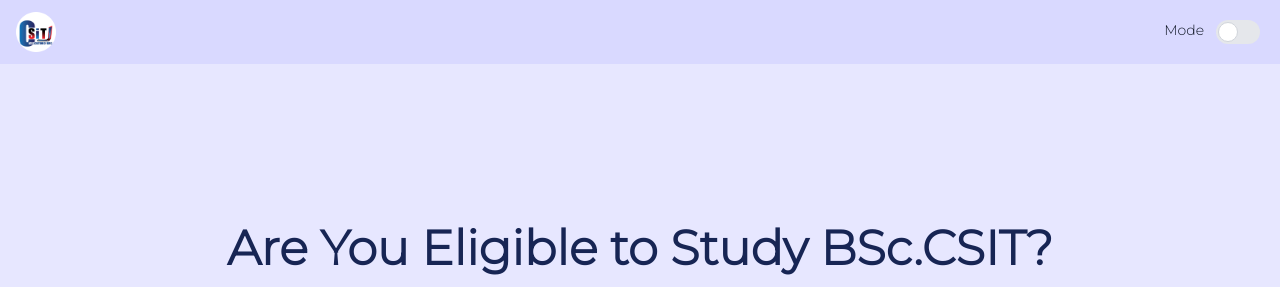
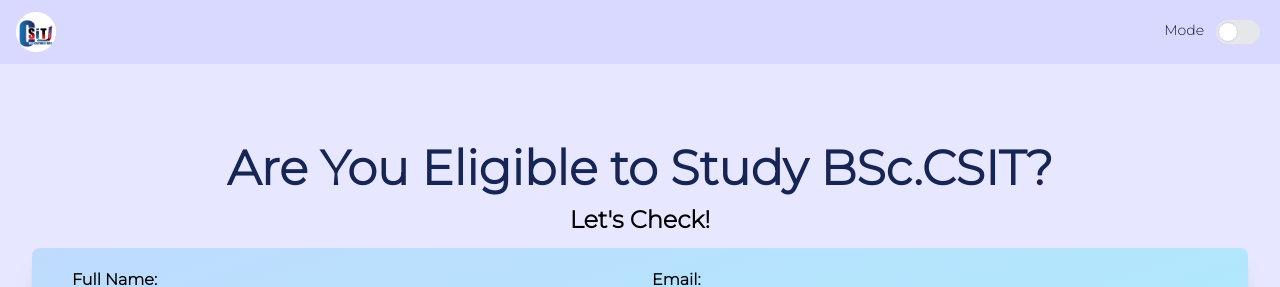
Before and after one commit to sanchitpandeyyy/eligibleornot, a React (Create React App) app: page / in a window 1280 px wide. Shown: the top 287 px of the page. Built offline with nearby package versions, Linux system fonts and the light colour scheme.

Commit message:
darktheme

```diff
--- a/src/components/eligible/eligible.jsx
+++ b/src/components/eligible/eligible.jsx
@@ -212,7 +212,7 @@ const Eligible = () => {
            <NavBar/>
            </nav>
 
-           <div id='wholediv' className='text-gray-900 p-20 m-auto'></div>
+           <div id='wholediv' className='text-gray-900 p-20 pt-0 m-auto'></div>
 
 
       {/* ------- HEADER -------- */}
```
